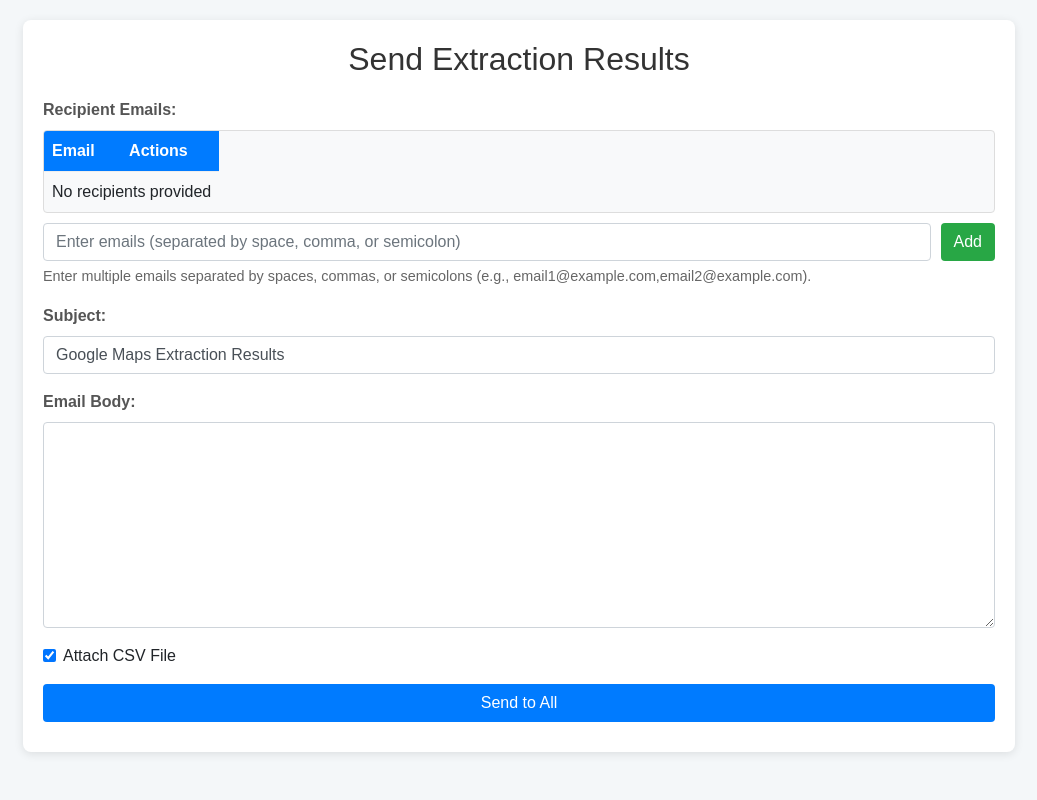
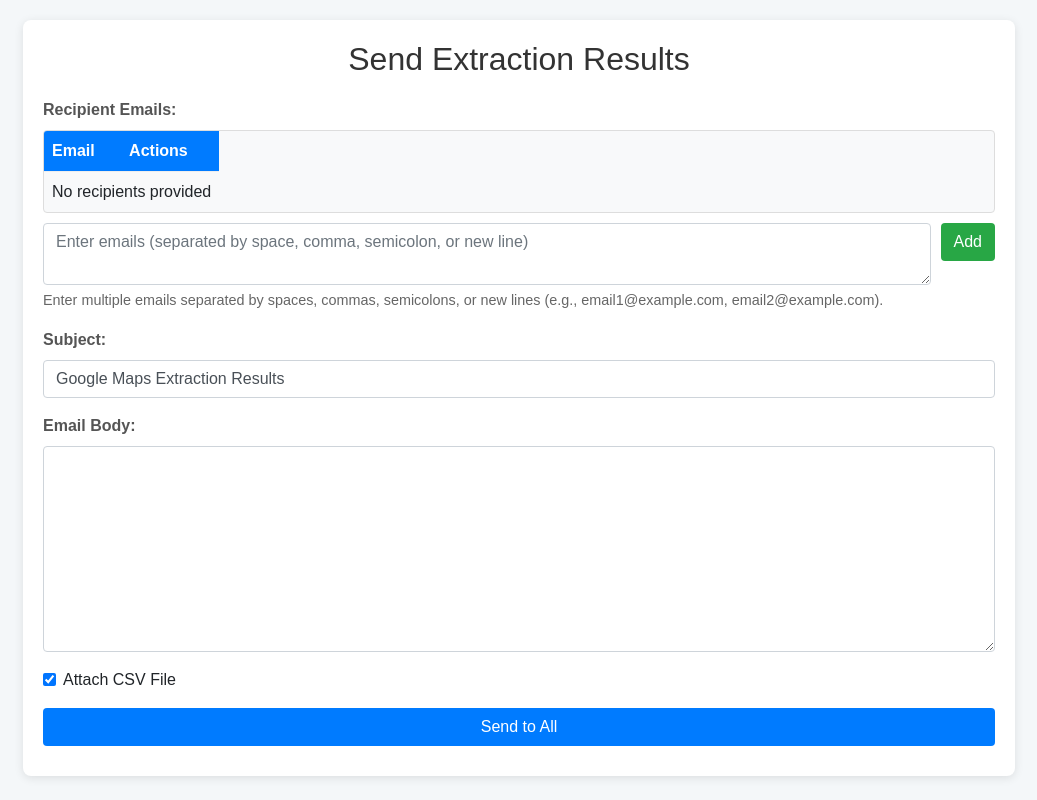
Before and after one commit to wvqkhn/google_maps, a Flask app: page /send_email_page in a window 1280 px wide. Shown: the whole page, without its empty margins (121-1158 px from the left). Run offline with Flask 3, Linux system fonts and the light colour scheme; the visitor is signed in with stand-in values (Sample User, id 1); some libraries are stand-ins or nearby versions.

Commit message:
addORDER 2

```diff
--- a/templates/send_email.html
+++ b/templates/send_email.html
@@ -71,15 +71,18 @@
         #add-email-form {
             display: flex;
             margin-top: 10px;
-            align-items: center;
+            align-items: flex-start;
         }
         #add-email-input {
             flex-grow: 1;
             margin-right: 10px;
+            min-height: 60px;
+            resize: vertical;
         }
         #add-email-btn {
             background-color: #28a745;
             color: white;
+            align-self: flex-start;
         }
         #add-email-btn:hover {
             background-color: #218838;
@@ -115,10 +118,10 @@
                 <tbody id="recipients-table-body"></tbody>
             </table>
             <div id="add-email-form">
-                <input type="text" id="add-email-input" class="form-control" placeholder="Enter emails (separated by space, comma, or semicolon)">
+                <textarea id="add-email-input" class="form-control" placeholder="Enter emails (separated by space, comma, semicolon, or new line)"></textarea>
                 <button id="add-email-btn" class="btn">Add</button>
             </div>
-            <div class="help-text">Enter multiple emails separated by spaces, commas, or semicolons (e.g., email1@example.com,email2@example.com).</div>
+            <div class="help-text">Enter multiple emails separated by spaces, commas, semicolons, or new lines (e.g., email1@example.com, email2@example.com).</div>
         </div>
         <div class="form-group">
             <label for="subject">Subject:</label>
@@ -248,8 +251,8 @@
                 return;
             }
 
-            // 支持空格、逗号、分号分隔
-            const newEmails = input.split(/[\s,;]+/).map(email => email.trim()).filter(email => email);
+            // 支持空格、逗号、分号、回车、换行分隔
+            const newEmails = input.split(/[\s,;]+|\r\n|\n|\r/).map(email => email.trim()).filter(email => email);
             let addedCount = 0;
             let invalidEmails = [];
             let duplicateEmails = [];
@@ -284,9 +287,9 @@
             }
         });
 
-        // 按 Enter 键触发添加
-        addEmailInput.addEventListener('keypress', function(e) {
-            if (e.key === 'Enter') {
+        // 按 Ctrl+Enter 触发添加（避免与 textarea 的默认换行冲突）
+        addEmailInput.addEventListener('keydown', function(e) {
+            if (e.key === 'Enter' && e.ctrlKey) {
                 e.preventDefault();
                 addEmailBtn.click();
             }
```
